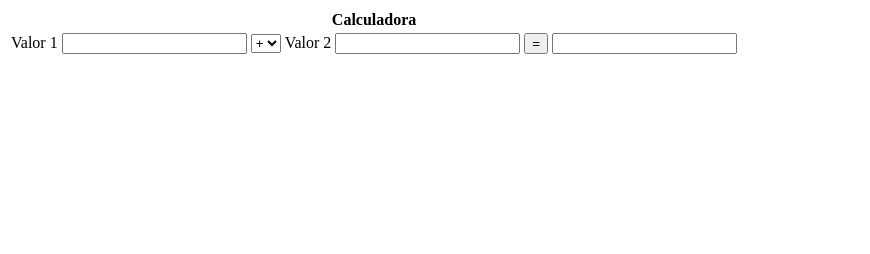
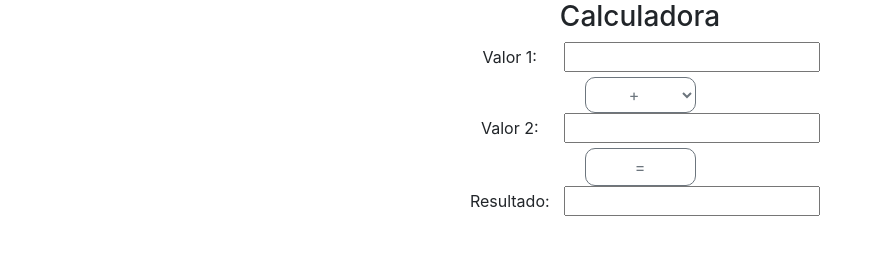
Before and after one commit to GuilhermeCesar029/calculadora, a plain HTML site: page index.html in a window 1280 px wide. Shown: the whole page, without its empty margins (0-870 px from the left). Drawn offline with nearby package versions, Linux system fonts and the light colour scheme.

Commit message:
alinhando layout

```diff
--- a/index.html
+++ b/index.html
@@ -3,29 +3,39 @@
     <head>
         <meta charset="UTF-8">
         <title>Calculadora</title>
+        <link rel="stylesheet" href="https://stackpath.bootstrapcdn.com/bootstrap/4.5.1/css/bootstrap.min.css" integrity="sha384-VCmXjywReHh4PwowAiWNagnWcLhlEJLA5buUprzK8rxFgeH0kww/aWY76TfkUoSX" crossorigin="anonymous">
+
     </head>
     <body>
-        <form>
-            <table>
-                <tr>
-                    <th colspan="5"> Calculadora</th>
-                </tr>
-                <tr>
-                    <td>Valor 1 <input type="text" name="valor1" id="valor1"></td>
-                    <td>
-                        <select name="sinal" id="sinal">
-                            <option value="+">+</option>
-                            <option value="-">-</option>
-                            <option value="*">x</option>
-                            <option value="/">÷</option>
-                        </select>
-                    </td>
-                    <td>Valor 2 <input type="text" name="valor2" id="valor2"></td>
-                    <td><input type="button" value="=" onclick="calcular()"></td>
-                    <td><input type="text" name="result" id="result"></td>
-                </tr>
-            </table>
-        </form>
+        <style>
+            .button {
+                width: 10%;
+                border-radius: 10px;
+            }
+            .label {
+                width: 9%;
+            }
+        </style>
+        <div class="container text-center">
+            <div class="title">
+                <h3 class="text-center">Calculadora</h3>
+            </div>
+            <label class="label">Valor 1:</label>
+            <input  type="text" name="valor1" id="valor1"><br>
+
+            <select class="btn btn-outline-secondary button" name="sinal" id="sinal">
+                <option value="+">+</option>
+                <option value="-">-</option>
+                <option value="*">x</option>
+                <option value="/">÷</option>
+            </select><br>
+            <label class="label">Valor 2:</label>
+            <input  type="text" name="valor2" id="valor2"><br>
+
+            <input class="btn btn-outline-secondary button" type="button" value="=" onclick="calcular()"><br>
+            <label class="label">Resultado:</label>
+            <input type="text" name="result" id="result">
+        </div>
         <script type="text/javascript" src="calculadora.js"></script>
     </body>
 </html>
```
